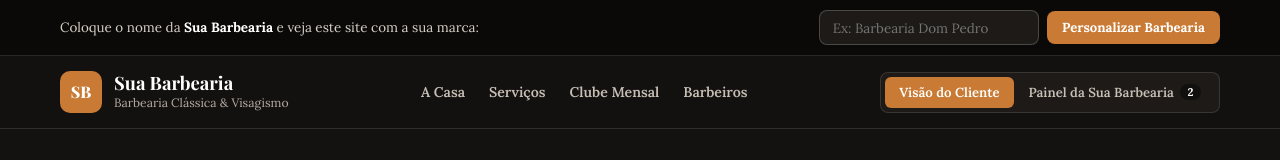
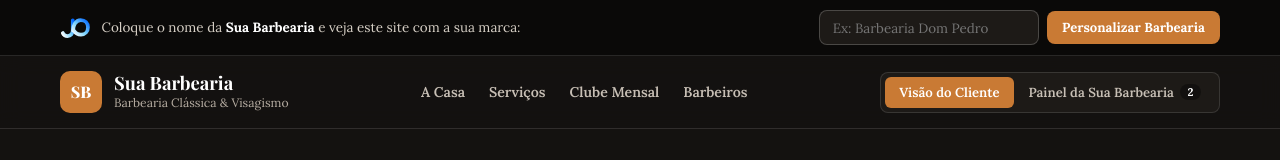
Before and after one commit to joeloliveira123/barbearia-agenda, a plain HTML site: page index.html in a window 1280 px wide. Shown: the top 160 px of the page. Drawn offline with nearby package versions, Linux system fonts and the light colour scheme.

Commit message:
style: exibe monograma JO no topo e corrige viewBox sem corte

```diff
--- a/index.html
+++ b/index.html
@@ -20,8 +20,19 @@
     <!-- BARRA DE AUTONOMIA DO DONO -->
     <div class="owner-bar">
       <div class="container owner-bar-inner">
-        <label for="quick-shop-name" class="owner-prompt">
-          Coloque o nome da <strong>Sua Barbearia</strong> e veja este site com a sua marca:
+        <label for="quick-shop-name" class="owner-prompt" style="display:inline-flex;align-items:center;gap:0.6rem;">
+          <svg width="32" height="24" viewBox="-10 0 215 160" fill="none" xmlns="http://www.w3.org/2000/svg" aria-hidden="true" style="flex-shrink:0;">
+            <defs>
+              <linearGradient id="joTopGrad" x1="0%" y1="100%" x2="100%" y2="0%">
+                <stop offset="0%" stop-color="#FFFFFF" />
+                <stop offset="45%" stop-color="#7DD3FC" />
+                <stop offset="100%" stop-color="#0066FF" />
+              </linearGradient>
+            </defs>
+            <path d="M58 38 V104 C58 130 43 144 23 144 C8 144 -3 136 -9 124" transform="translate(18,-10)" fill="none" stroke="url(#joTopGrad)" stroke-width="25" stroke-linecap="round" />
+            <path d="M78 97 C78 66 94 27 129 27 C159 27 178 48 178 75 C178 104 158 125 131 125 C109 125 94 115 84 99" fill="none" stroke="url(#joTopGrad)" stroke-width="25" stroke-linecap="round" stroke-linejoin="round" />
+          </svg>
+          <span>Coloque o nome da <strong>Sua Barbearia</strong> e veja este site com a sua marca:</span>
         </label>
         <div class="owner-controls">
           <input
```
